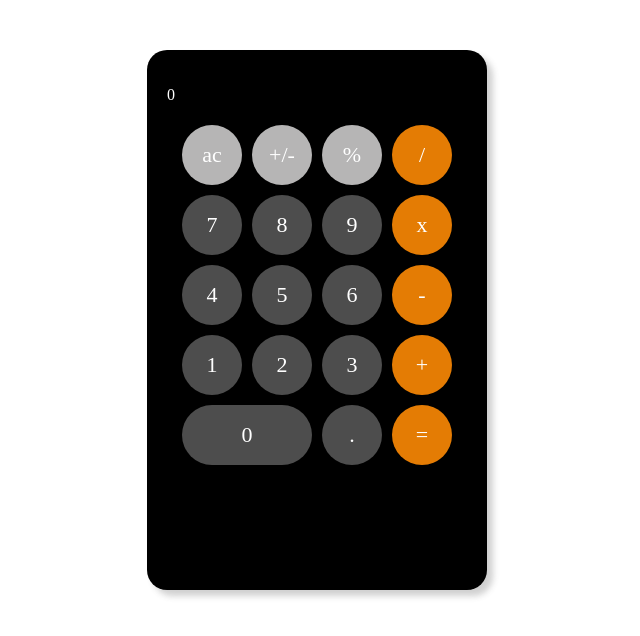
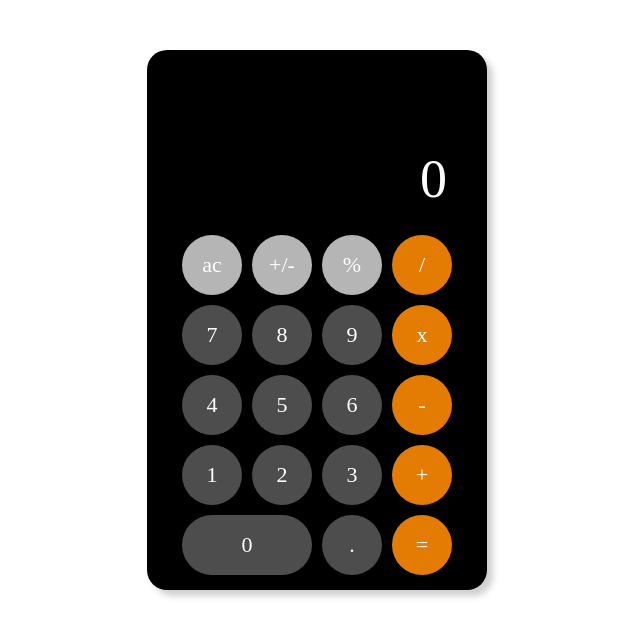
Before and after one commit to VolchanLii/Calculator, a plain HTML site: page index.html in a window 1280 px wide. Shown: the whole page, without its empty margins (323-963 px from the left). Drawn offline with Linux system fonts and the light colour scheme.

Commit message:
add html/css

```diff
--- a/style.css
+++ b/style.css
@@ -8,6 +8,19 @@
    font-family: 'Times New Roman', serif;
    margin: 50px auto;
    padding: 20px;
+}
+
+.calculator-exit{
+   height: 120px;
+   padding: 20px 20px;
+   display: flex;
+   justify-content: end;
+   align-items: end;
+}
+
+.calculator-exit p{
+   font-size: 54px;
+   margin: 0;
 }
 
 .buttons {
```
